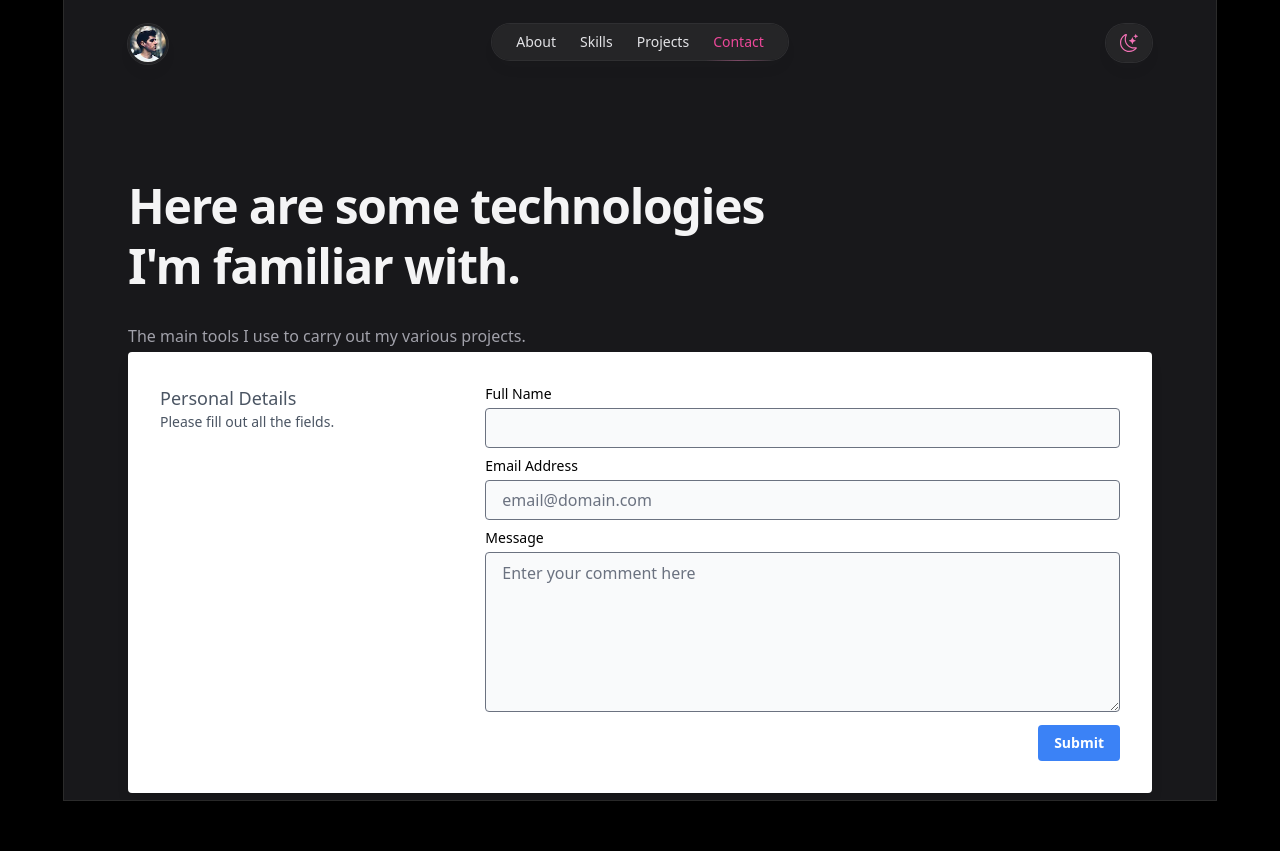
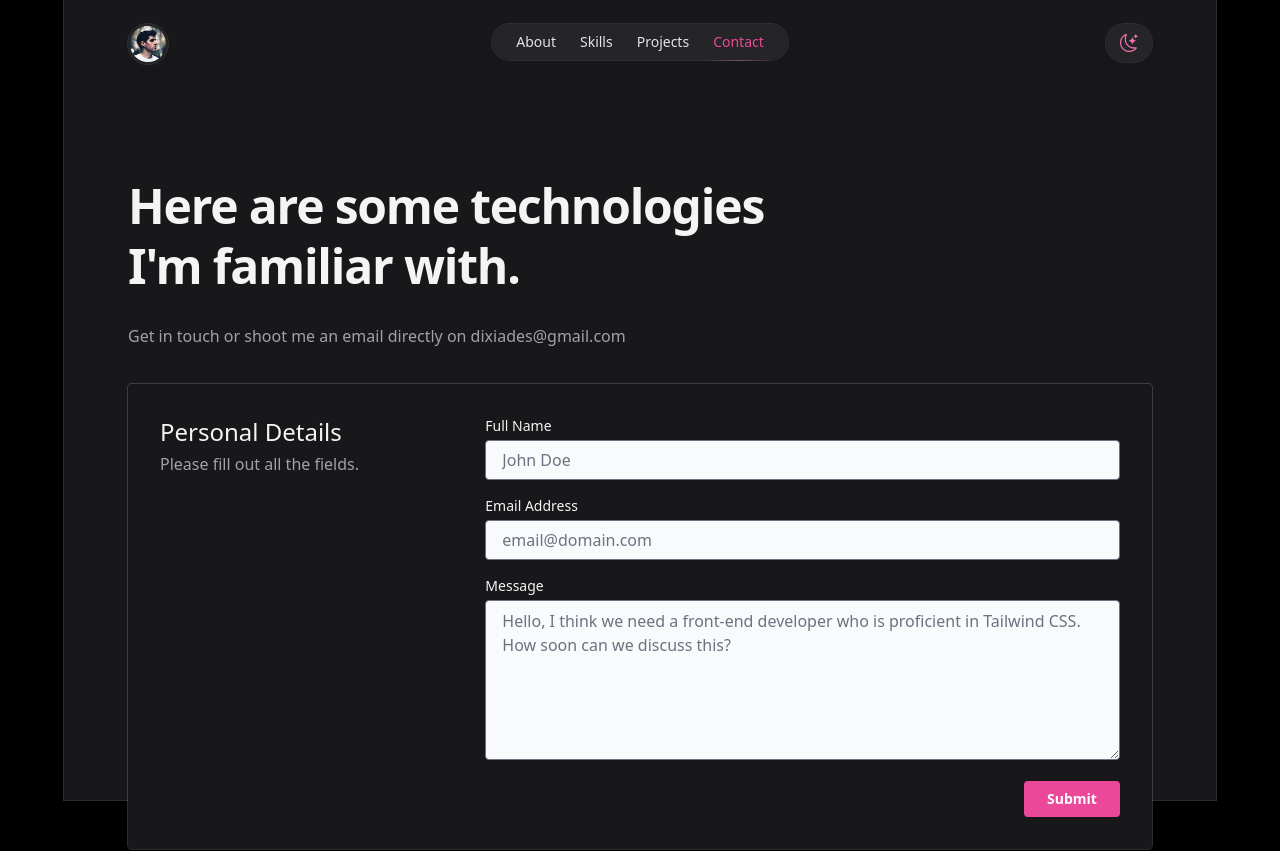
Before and after one commit to RinKhimera/project-eva-4.0, a Next.js app: page /contact in a window 1280 px wide. Shown: the top 851 px of the page. Built offline with nearby package versions, Linux system fonts and the light colour scheme.

Commit message:
Contact form final updates

```diff
--- a/lib/api.ts
+++ b/lib/api.ts
@@ -5,14 +5,18 @@ type ContactFormData = {
 }
 
 export const sendContactForm = async (data: ContactFormData) => {
-  fetch("api/form", {
-    method: "POST",
-    headers: {
-      "Content-Type": "application/json",
-    },
-    body: JSON.stringify(data),
-  }).then((res) => {
+  try {
+    const res = await fetch("api/form", {
+      method: "POST",
+      headers: {
+        "Content-Type": "application/json",
+      },
+      body: JSON.stringify(data),
+    })
     if (!res.ok) throw new Error("Failed to send message")
     return res.json()
-  })
+  } catch (error: any) {
+    console.error("Error sending contact form:", error)
+    throw new Error(error.message)
+  }
 }
--- a/package.json
+++ b/package.json
@@ -16,10 +16,10 @@
     "@types/react-dom": "18.0.11",
     "@typescript-eslint/eslint-plugin": "5.34.0",
     "@typescript-eslint/parser": "5.34.0",
+    "eslint": "8.36.0",
+    "eslint-config-next": "13.2.4",
     "eslint-import-resolver-typescript": "3.5.0",
     "eslint-plugin-jest": "26.8.7",
-    "eslint": "8.36.0",
-    "eslint-config-next": "13.2.4",
     "flowbite": "^1.6.4",
     "flowbite-react": "^0.4.2",
     "next": "13.2.4",
@@ -28,6 +28,7 @@
     "react-dom": "18.2.0",
     "react-icons": "^4.8.0",
     "react-redux": "^8.0.5",
+    "react-toastify": "^9.1.2",
     "typescript": "5.0.2"
   },
   "devDependencies": {
--- a/pages/contact.tsx
+++ b/pages/contact.tsx
@@ -3,7 +3,10 @@ import NavBar from "@/components/NavBar"
 import { sendContactForm } from "@/lib/api"
 import Head from "next/head"
 import { FormEvent, useState } from "react"
+import { BiLoaderCircle } from "react-icons/bi"
 import { useSelector } from "react-redux"
+import { Flip, ToastContainer, toast } from "react-toastify"
+import "react-toastify/dist/ReactToastify.css"
 import { RootState } from "./store"
 
 const Projects = () => {
@@ -14,14 +17,43 @@ const Projects = () => {
   const [name, setName] = useState("")
   const [email, setEmail] = useState("")
   const [message, setMessage] = useState("")
+  const [isLoading, setIsLoading] = useState(false)
 
   const handleSubmit = async (event: FormEvent<HTMLFormElement>) => {
     event.preventDefault()
+    setIsLoading(true)
     try {
       await sendContactForm({ name, email, message })
-    } catch (error) {
-      // handle error
+      toast.success("Email sent successfully!", {
+        position: "top-center",
+        transition: Flip,
+        autoClose: 4000,
+        hideProgressBar: false,
+        closeOnClick: true,
+        pauseOnHover: true,
+        draggable: true,
+        progress: undefined,
+        theme: isDarkMode ? "dark" : "light",
+      })
+      setName("")
+      setEmail("")
+      setMessage("")
+    } catch (error: any) {
+      const errorMessage = error.message
+      console.log(errorMessage)
+      toast.error(errorMessage, {
+        position: "top-center",
+        transition: Flip,
+        autoClose: 4000,
+        hideProgressBar: false,
+        closeOnClick: true,
+        pauseOnHover: true,
+        draggable: true,
+        progress: undefined,
+        theme: isDarkMode ? "dark" : "light",
+      })
     }
+    setIsLoading(false)
   }
 
   return (
@@ -52,7 +84,7 @@ const Projects = () => {
             <div className="mx-auto max-w-7xl lg:px-8">
               <div className="relative px-4 sm:px-8 lg:px-12">
                 <div className="mx-auto max-w-2xl lg:max-w-5xl">
-                  <div className="max-w-2xl">
+                  <div className="mb-8 max-w-2xl">
                     <p
                       className="text-4xl font-bold tracking-tight text-zinc-800
                                dark:text-zinc-100 sm:text-5xl md:leading-tight"
@@ -60,26 +92,44 @@ const Projects = () => {
                       Here are some technologies I&apos;m familiar with.
                     </p>
                     <p className="mt-6 text-base leading-loose text-zinc-600 dark:text-zinc-400">
-                      The main tools I use to carry out my various projects.
+                      Get in touch or shoot me an email directly on
+                      dixiades@gmail.com
                     </p>
                   </div>
-                  <div className="mb-6 rounded bg-white p-4 px-4 shadow-lg md:p-8">
+                  <div
+                    className="mb-6 rounded p-4 px-4 shadow-lg ring-1 ring-zinc-100
+                      dark:bg-zinc-900 dark:ring-zinc-300/20 md:p-8"
+                  >
+                    <ToastContainer />
                     <div className="grid grid-cols-1 gap-4 gap-y-2 text-sm lg:grid-cols-3">
-                      <div className="text-gray-600">
-                        <p className="text-lg font-medium">Personal Details</p>
-                        <p>Please fill out all the fields.</p>
+                      <div className="text-zinc-800 dark:text-zinc-100">
+                        <p
+                          className="text-2xl font-medium text-zinc-800
+                                   dark:text-zinc-100"
+                        >
+                          Personal Details
+                        </p>
+                        <p className="text-base leading-loose text-zinc-600 dark:text-zinc-400">
+                          Please fill out all the fields.
+                        </p>
                       </div>
 
                       <div className="lg:col-span-2">
                         <form action="#" method="POST" onSubmit={handleSubmit}>
-                          <div className="grid grid-cols-1 gap-4 gap-y-2 text-sm md:grid-cols-5">
+                          <div className="grid grid-cols-1 gap-4 gap-y-4 text-sm md:grid-cols-5">
                             <div className="md:col-span-5">
-                              <label htmlFor="full_name">Full Name</label>
+                              <label
+                                htmlFor="full_name"
+                                className="text-zinc-800 dark:text-zinc-100"
+                              >
+                                Full Name
+                              </label>
                               <input
                                 type="text"
                                 name="full_name"
                                 id="full_name"
                                 className="mt-1 h-10 w-full rounded border bg-gray-50 px-4"
+                                placeholder="John Doe"
                                 value={name}
                                 required
                                 onChange={(e: any) => setName(e.target.value)}
@@ -87,7 +137,12 @@ const Projects = () => {
                             </div>
 
                             <div className="md:col-span-5">
-                              <label htmlFor="email">Email Address</label>
+                              <label
+                                htmlFor="email"
+                                className="text-zinc-800 dark:text-zinc-100"
+                              >
+                                Email Address
+                              </label>
                               <input
                                 type="text"
                                 name="email"
@@ -101,12 +156,17 @@ const Projects = () => {
                             </div>
 
                             <div className="md:col-span-5">
-                              <label htmlFor="message">Message</label>
+                              <label
+                                htmlFor="message"
+                                className="text-zinc-800 dark:text-zinc-100"
+                              >
+                                Message
+                              </label>
                               <textarea
                                 name="email"
                                 id="email"
                                 className="mt-1 h-40 w-full rounded border bg-gray-50 px-4"
-                                placeholder="Enter your comment here"
+                                placeholder="Hello, I think we need a front-end developer who is proficient in Tailwind CSS. How soon can we discuss this?"
                                 value={message}
                                 required
                                 onChange={(e: any) =>
@@ -119,9 +179,14 @@ const Projects = () => {
                               <div className="inline-flex items-end">
                                 <button
                                   type="submit"
-                                  className="rounded bg-blue-500 py-2 px-4 font-bold text-white hover:bg-blue-700"
+                                  disabled={isLoading}
+                                  className="flex w-24 items-center justify-center rounded bg-pink-500 py-2 px-4 font-bold text-white transition hover:bg-pink-700 disabled:bg-gray-700"
                                 >
-                                  Submit
+                                  {isLoading ? (
+                                    <BiLoaderCircle className="text-xl" />
+                                  ) : (
+                                    "Submit"
+                                  )}
                                 </button>
                               </div>
                             </div>
```
Also changed, not shown: 1 other file (tests, documents, lock files or other folders).
